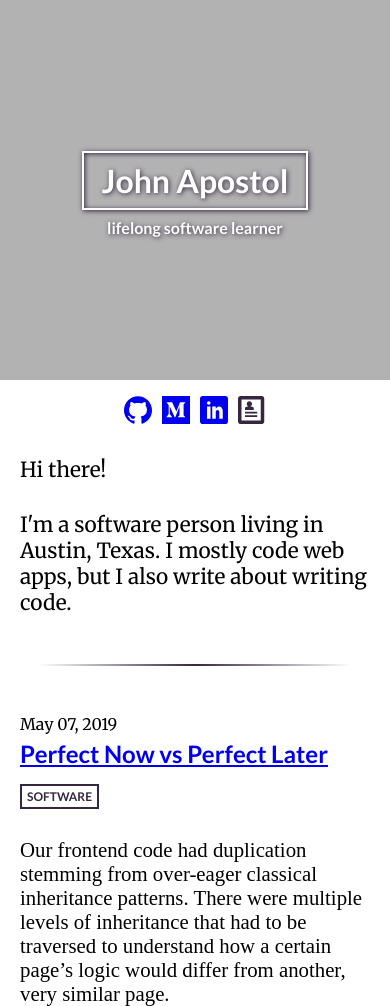
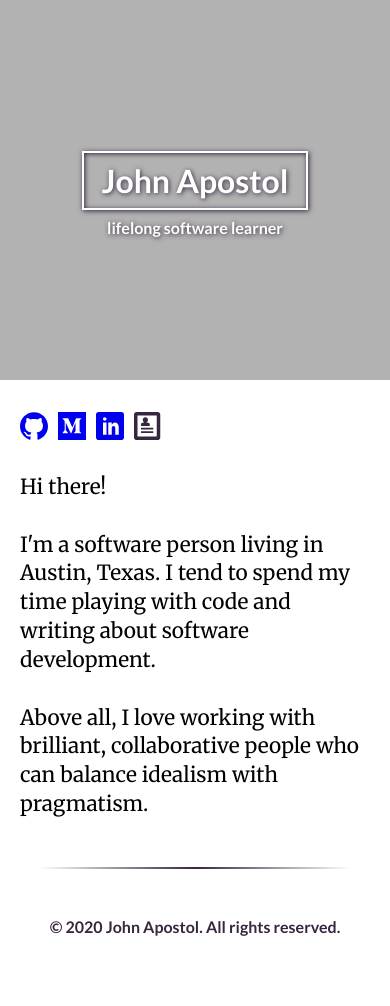
Before and after one commit to johnapost/johnapostol, a Next.js app: page / in a window 390 px wide. After the commit the page ends 984 px from the top, so only its background shows below. Built offline with nearby package versions, Linux system fonts and the light colour scheme.

Commit message:
Make mobile decent enough

```diff
--- /dev/null
+++ b/components/Footer.tsx
@@ -0,0 +1,37 @@
+import React from "react";
+import ColumnWrapper from "./ColumnWrapper";
+
+const Footer = (): JSX.Element => (
+  <>
+    <div className="footer">
+      <ColumnWrapper>
+        <p className="copyright">© 2020 John Apostol. All rights reserved.</p>
+      </ColumnWrapper>
+    </div>
+    <style jsx>{`
+      .copyright {
+        color: #362640;
+        display: flex;
+        font-family: "Lato", serif;
+        justify-content: center;
+      }
+
+      .footer {
+        margin: 1rem 0 3rem;
+      }
+
+      @media (min-width: 900px) {
+        .footer {
+          display: grid;
+          grid-template-columns: 1fr 740px 1fr;
+        }
+
+        .footer:before {
+          content: "";
+        }
+      }
+    `}</style>
+  </>
+);
+
+export default Footer;
--- a/components/Paragraph.tsx
+++ b/components/Paragraph.tsx
@@ -25,6 +25,7 @@ const Paragraph = ({ children }: Props): JSX.Element => {
       <style jsx>{`
         p {
           font-size: 1.3rem;
+          line-height: 1.8rem;
           margin: 29px 0 0;
           padding: 0;
         }
--- a/pages/index.tsx
+++ b/pages/index.tsx
@@ -5,8 +5,10 @@ import GitHub from "../components/GitHub";
 import LinkedIn from "../components/LinkedIn";
 import Medium from "../components/Medium";
 import Paragraph from "../components/Paragraph";
-import PostList, { Post } from "../components/PostList";
+import ColumnWrapper from "../components/ColumnWrapper";
+import { Post } from "../components/PostList";
 import Resume from "../components/Resume";
+import Footer from "../components/Footer";
 
 type Props = {
   posts: Post[];
@@ -19,10 +21,11 @@ type Summary = {
   };
 };
 
-const Index: NextPage<Props> = ({ posts }: Props) => (
+const Index: NextPage<Props> = () => (
   <main role="main">
     <Cover />
     <div className="intro">
+      <ColumnWrapper>
         <div className="external">
           <a href="https://github.com/johnapost">
             <GitHub />
@@ -37,20 +40,28 @@ const Index: NextPage<Props> = ({ posts }: Props) => (
             <Resume />
           </a>
         </div>
+      </ColumnWrapper>
       <Paragraph>Hi there!</Paragraph>
       <Paragraph>
-        I&apos;m a software person living in Austin, Texas. I mostly code web
-        apps, but I also write about writing code.
+        I&apos;m a software person living in Austin, Texas. I tend to spend my
+        time playing with code and writing about software development.
+      </Paragraph>
+      <Paragraph>
+        Above all, I love working with brilliant, collaborative people who can
+        balance idealism with pragmatism.
       </Paragraph>
     </div>
     <hr />
-    <PostList posts={posts} />
+    <Footer />
     <style jsx>{`
+      main {
+        overflow-x: hidden;
+      }
+
       .external {
         color: #362640;
         display: flex;
-        justify-content: center;
-        margin: 1rem 0 0;
+        margin: 2rem 0 0;
       }
 
       a {
```
Lines whose indentation alone changed are shown as unchanged.
